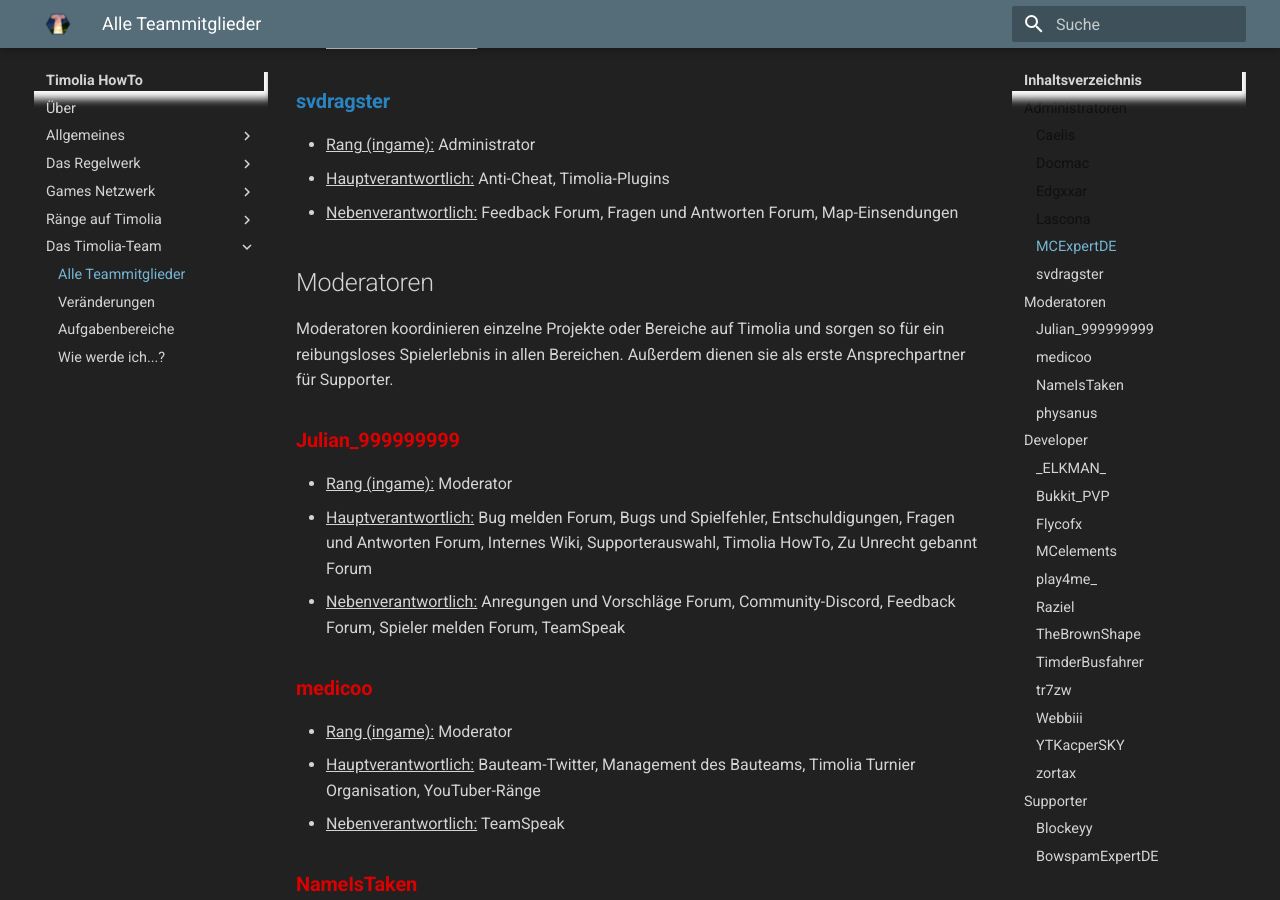
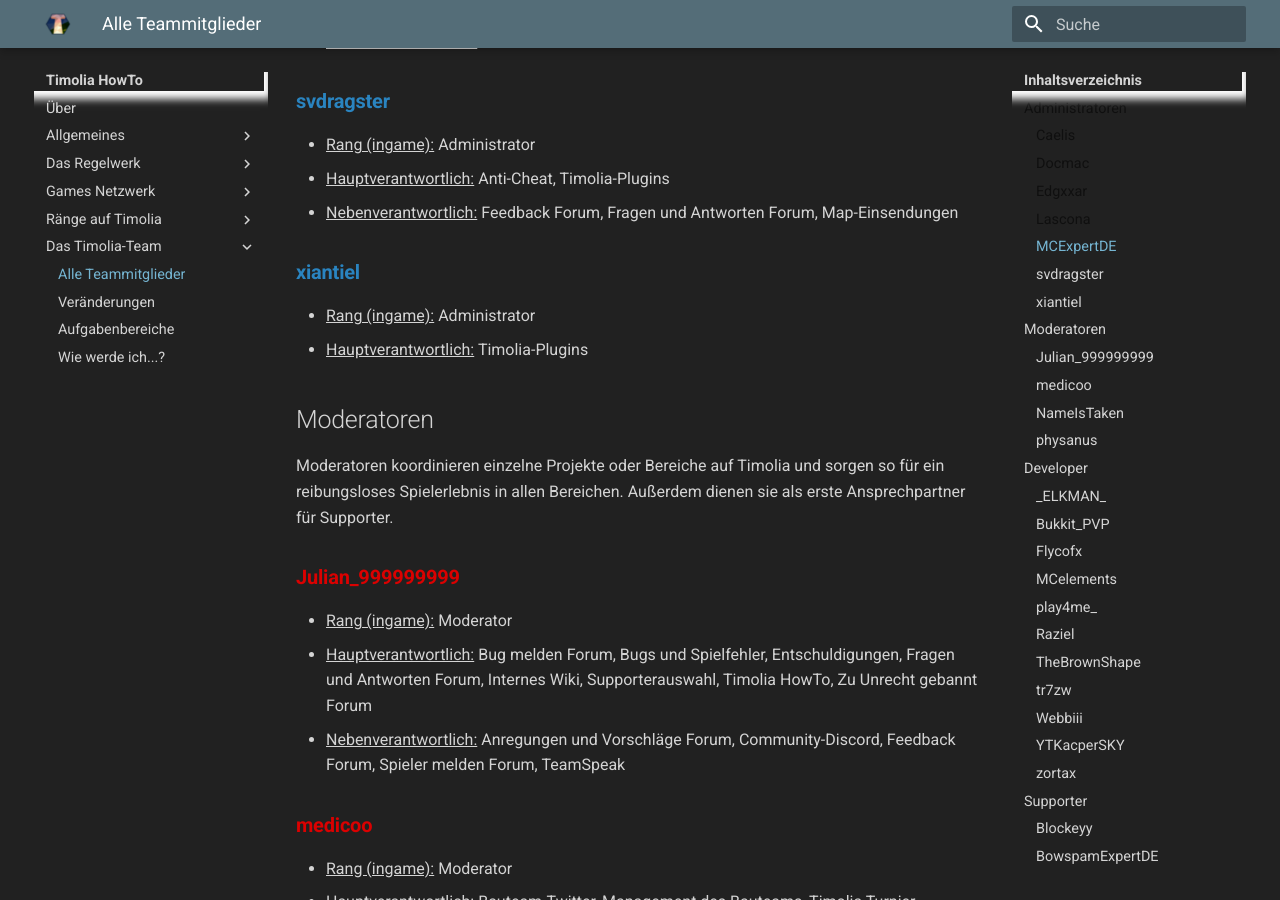
Before and after one commit to TimoliaDE/HowTo, an MkDocs documentation site: the page built from docs/team/members.md, in a window 1280 px wide and 900 px high, scrolled down 1182 px. Built offline with MkDocs 1.6.1 and Material for MkDocs 9.7.7, drawn with Linux system fonts in a browser that asks for light colours; old or Windows-style settings are respelled for this version of MkDocs; some of the changed text lies outside the part shown.

Commit message:
Update members.md

```diff
--- a/docs/team/members.md
+++ b/docs/team/members.md
@@ -33,6 +33,10 @@ Administratoren leiten das Netzwerk. Sie kümmern sich um teaminterne und techni
 - <u>Rang (ingame):</u> Administrator
 - <u>Hauptverantwortlich:</u> Anti-Cheat, Timolia-Plugins
 - <u>Nebenverantwortlich:</u> Feedback Forum, Fragen und Antworten Forum, Map-Einsendungen
+
+### <strong><span class='administrator'>xiantiel</span></strong>
+- <u>Rang (ingame):</u> Administrator
+- <u>Hauptverantwortlich:</u> Timolia-Plugins
 
 ## Moderatoren
 
@@ -87,9 +91,6 @@ Sie kümmern sich um die Timolia-Plugins, entwickeln neue Features und Spielmodi
 ### <strong><span class='developer'>TheBrownShape</span></strong>
 - <u>Rang (ingame):</u> Developer
 
-### <strong><span class='developer'>TimderBusfahrer</span></strong>
-- <u>Rang (ingame):</u> Developer
-
 ### <strong><span class='developer'>tr7zw</span></strong>
 - <u>Rang (ingame):</u> Developer
 
```
Also changed, not shown: other parts of docs/team/members.md (+1 -1 lines).
